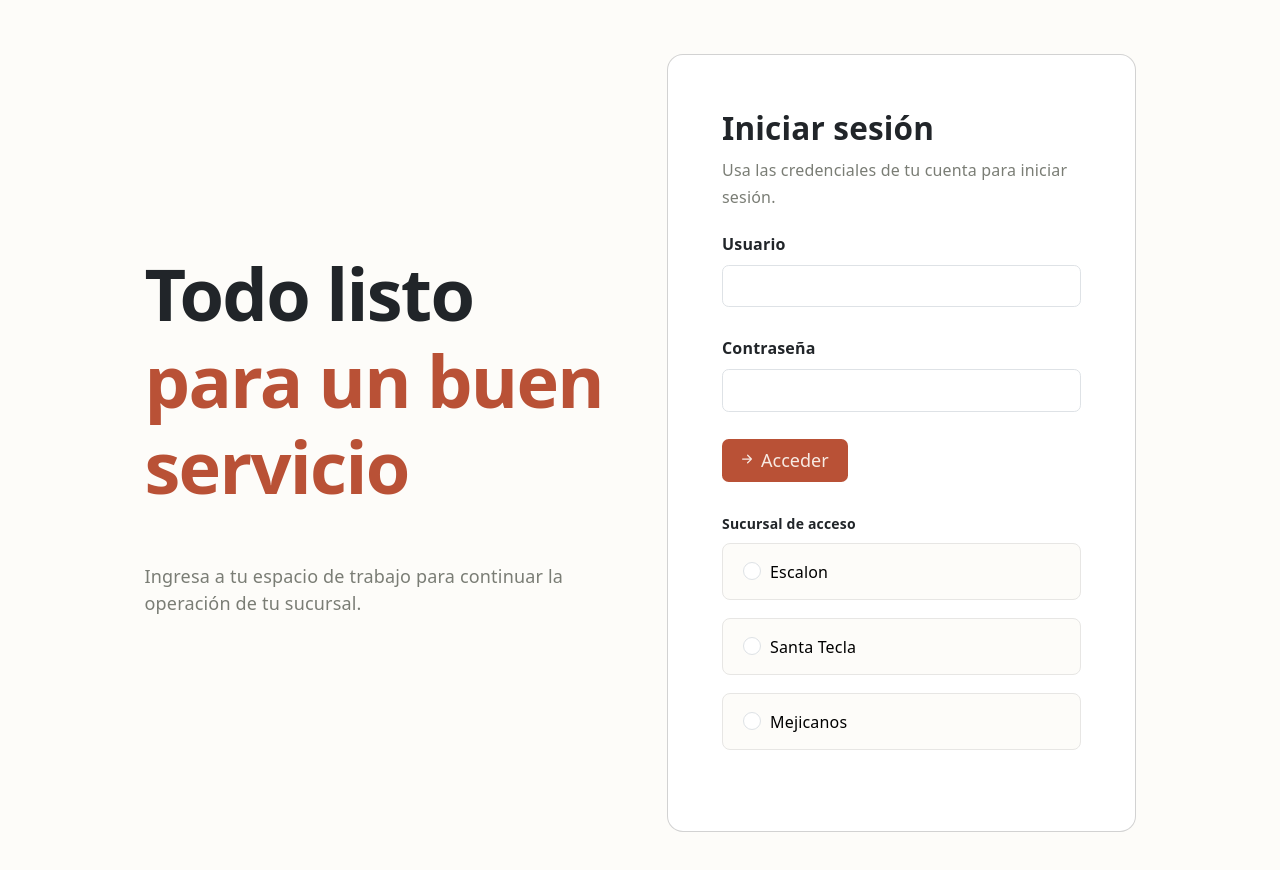
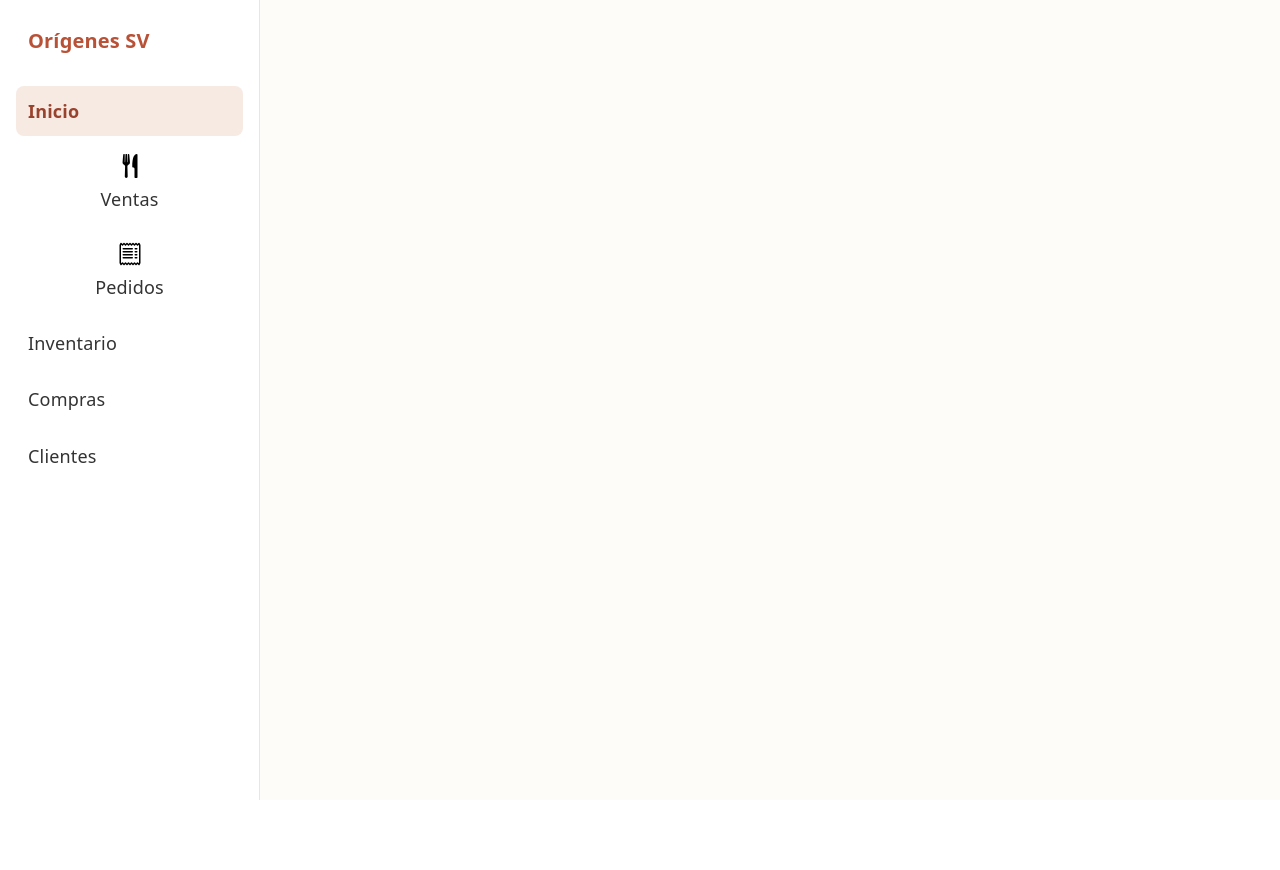
Before and after one commit to Daniellopez28/Proyecto_de_catedra_web, a React (Vite) app in the folder frontend/: page / in a window 1280 px wide. Shown: the top 870 px of the page. After the commit the page ends 800 px from the top, so only its background shows below. Built offline with nearby package versions, Linux system fonts and the light colour scheme.

Commit message:
feat: creacion sidenavbar

```diff
--- /dev/null
+++ b/frontend/components/side-navbar.css
@@ -0,0 +1,50 @@
+.side-navbar {
+    box-sizing: border-box;
+    width: 260px;
+    min-height: 100vh;
+    padding: 28px 16px;
+    background-color: #fff;
+    border-right: 1px solid #e7e6e4;
+    color: #333;
+    text-align: left;
+}
+
+.side-navbar-brand {
+    margin: 0 12px 32px;
+    color: #b95136;
+    font-size: 20px;
+    font-weight: 700;
+}
+
+.side-navbar-menu {
+    display: grid;
+    gap: 6px;
+    margin: 0;
+    padding: 0;
+    list-style: none;
+}
+
+.side-navbar-item {
+    padding: 12px;
+    border-radius: 8px;
+    cursor: default;
+}
+
+.side-navbar-item.has-icon {
+    display: flex;
+    flex-direction: column;
+    align-items: center;
+    gap: 8px;
+    text-align: center;
+}
+
+.side-navbar-icon {
+    width: 24px;
+    height: 24px;
+}
+
+.side-navbar-item:first-child {
+    background-color: #f7eae3;
+    color: #99422d;
+    font-weight: 600;
+}
--- /dev/null
+++ b/frontend/components/side-navbar.jsx
@@ -0,0 +1,36 @@
+import './side-navbar.css'
+import forkKnifeIcon from '../src/assets/fork-knife.svg'
+import receipt from '../src/assets/receipt.svg'
+
+const sections = [
+    [
+        { name: 'Inicio' },
+        { name: 'Ventas', icon: forkKnifeIcon },
+        { name: 'Pedidos', icon: receipt  }
+    ],
+    [
+        { name: 'Inventario' },
+        { name: 'Compras' },
+        { name: 'Clientes' }
+    ]
+]
+
+function SideNavbar() {
+    return (
+        <aside className="side-navbar">
+            <div className="side-navbar-brand">Orígenes SV</div>
+            <nav aria-label="Navegación principal">
+                <ul className="side-navbar-menu">
+                    {sections.flat().map(({ name, icon }) => (
+                        <li className={`side-navbar-item${icon ? ' has-icon' : ''}`} key={name}>
+                            {icon && <img src={icon} alt="" className="side-navbar-icon" />}
+                            {name}
+                        </li>
+                    ))}
+                </ul>
+            </nav>
+        </aside>
+    )
+}
+
+export default SideNavbar
--- a/frontend/src/App.jsx
+++ b/frontend/src/App.jsx
@@ -1,8 +1,8 @@
 import './App.css'
-import Login from '../components/login.jsx'
+import SideNavbar from '../components/side-navbar.jsx'
 
 function App() {
-  return <Login />
+  return <SideNavbar />
 }
 
 export default App
--- a/frontend/src/index.css
+++ b/frontend/src/index.css
@@ -55,10 +55,10 @@ body {
 }
 
 #root {
-  width: 1126px;
+  width: 100%;
   max-width: 100%;
-  margin: 0 auto;
-  text-align: center;
+  margin: 0;
+  text-align: left;
 
   min-height: 100svh;
   display: flex;
```
Also changed, not shown: frontend/src/assets/fork-knife.svg (added), frontend/src/assets/receipt.svg (added).
